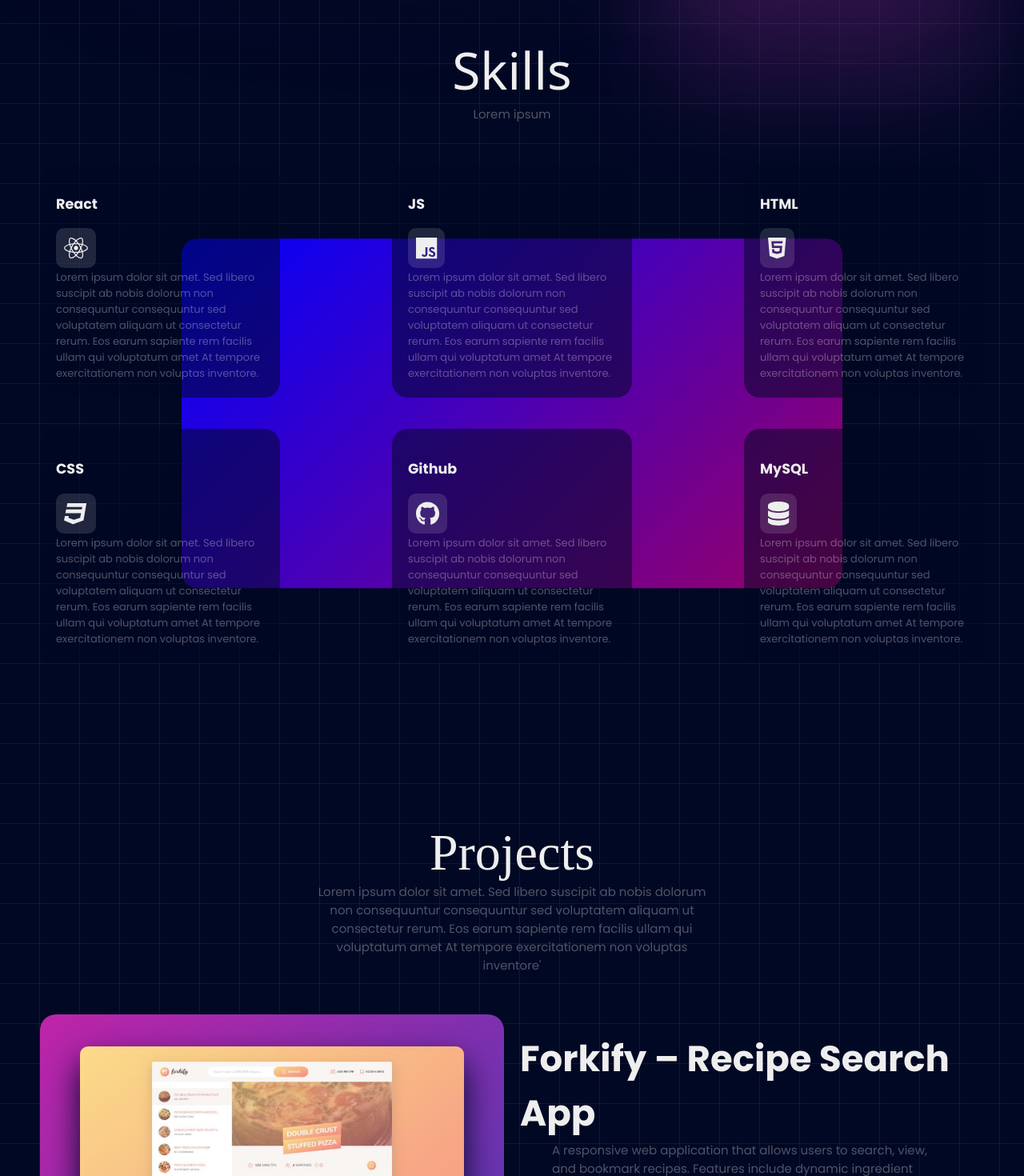
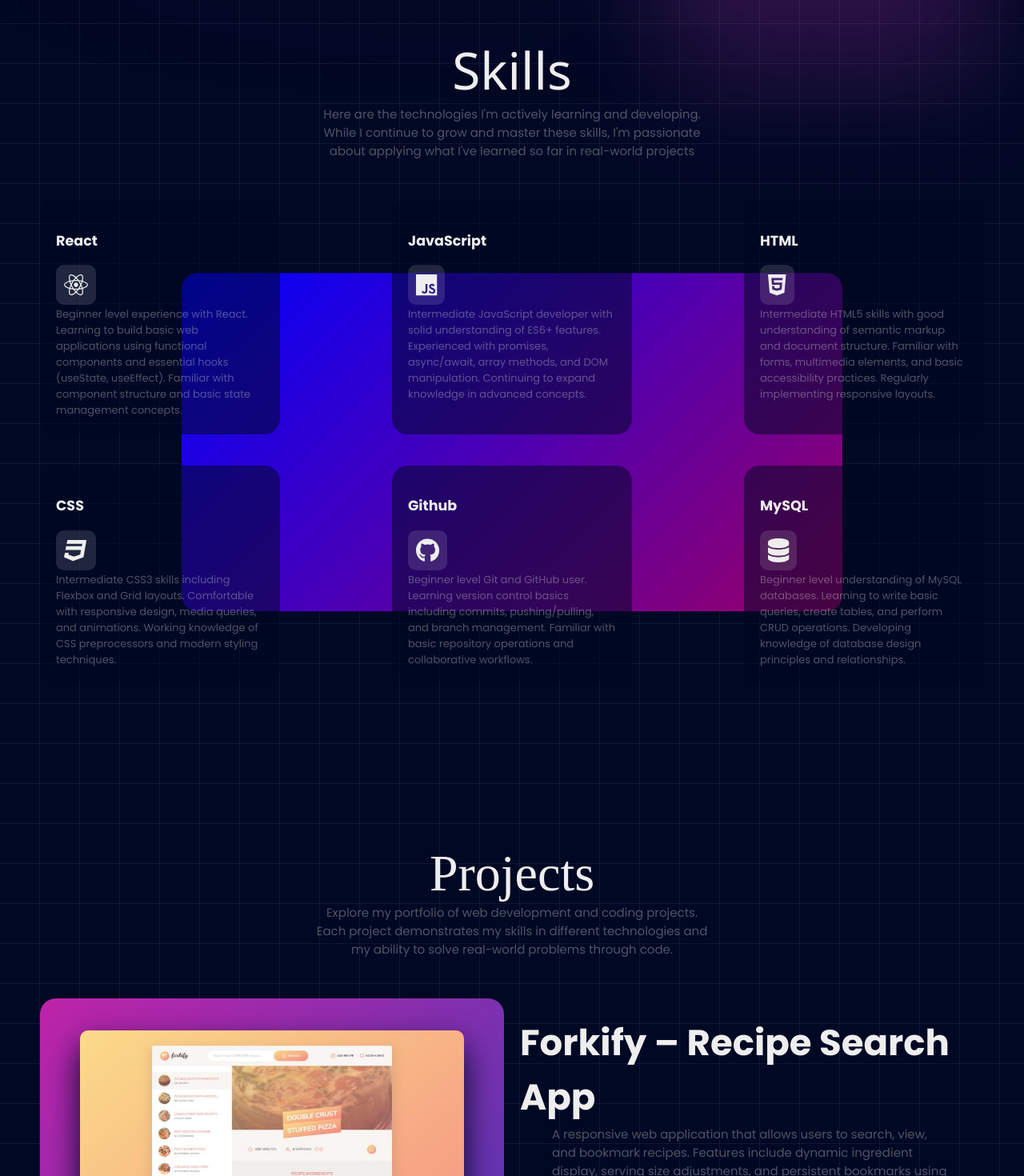
Before and after one commit to treenidad/portfolio-with-react, a React (Create React App) app: page / in a window 1280 px wide. Shown: the part 720-2190 px from the top of the page at 80% size. Built offline with nearby package versions, Linux system fonts and the light colour scheme; a web font is replaced by a local one.

Commit message:
Update profile picture and fix styles. Added text to Skills section.

```diff
--- a/src/App.css
+++ b/src/App.css
@@ -339,6 +339,11 @@ section {
       & .list{
         & .item{
           grid-template-columns: 1fr;
+          & img{
+            display: block;
+            width: 100%;
+            object-fit: cover;
+          }
           & .content{
             & h3{
               font-size: 1.2em;
--- a/src/components/Home.js
+++ b/src/components/Home.js
@@ -19,7 +19,7 @@ const Home = () => {
       </div>
       <div className="avatar">
         <div className="card">
-          <img src="/profile-pic.jpg" alt="profile-pic" />
+          <img src="/profile-pic.png" alt="profile-pic" />
           <div className="info">
             <div>Developer</div>
             <div>Filipino</div>
--- a/src/components/Projects.js
+++ b/src/components/Projects.js
@@ -39,7 +39,7 @@ const Projects = () => {
       </div>
 
       <div className="des" ref={(el) => el && refDivs.current.push(el)}>
-        Lorem ipsum dolor sit amet. Sed libero suscipit ab nobis dolorum non consequuntur consequuntur sed voluptatem aliquam ut consectetur rerum. Eos earum sapiente rem facilis ullam qui voluptatum amet At tempore exercitationem non voluptas inventore'
+        Explore my portfolio of web development and coding projects. Each project demonstrates my skills in different technologies and my ability to solve real-world problems through code.
       </div>
       <div className="list">
         {
--- a/src/components/Skills.js
+++ b/src/components/Skills.js
@@ -14,32 +14,32 @@ const Skills = () => {
   const [listSkills] = useState([
     {
       name: "React",
-      des: "Lorem ipsum dolor sit amet. Sed libero suscipit ab nobis dolorum non consequuntur consequuntur sed voluptatem aliquam ut consectetur rerum. Eos earum sapiente rem facilis ullam qui voluptatum amet At tempore exercitationem non voluptas inventore.",
+      des: "Beginner level experience with React. Learning to build basic web applications using functional components and essential hooks (useState, useEffect). Familiar with component structure and basic state management concepts.",
       icon: faReact,
     },
     {
-      name: "JS",
-      des: "Lorem ipsum dolor sit amet. Sed libero suscipit ab nobis dolorum non consequuntur consequuntur sed voluptatem aliquam ut consectetur rerum. Eos earum sapiente rem facilis ullam qui voluptatum amet At tempore exercitationem non voluptas inventore.",
+      name: "JavaScript",
+      des: "Intermediate JavaScript developer with solid understanding of ES6+ features. Experienced with promises, async/await, array methods, and DOM manipulation. Continuing to expand knowledge in advanced concepts.",
       icon: faJs,
     },
     {
       name: "HTML",
-      des: "Lorem ipsum dolor sit amet. Sed libero suscipit ab nobis dolorum non consequuntur consequuntur sed voluptatem aliquam ut consectetur rerum. Eos earum sapiente rem facilis ullam qui voluptatum amet At tempore exercitationem non voluptas inventore.",
+      des: "Intermediate HTML5 skills with good understanding of semantic markup and document structure. Familiar with forms, multimedia elements, and basic accessibility practices. Regularly implementing responsive layouts.",
       icon: faHtml5,
     },
     {
       name: "CSS",
-      des: "Lorem ipsum dolor sit amet. Sed libero suscipit ab nobis dolorum non consequuntur consequuntur sed voluptatem aliquam ut consectetur rerum. Eos earum sapiente rem facilis ullam qui voluptatum amet At tempore exercitationem non voluptas inventore.",
+      des: "Intermediate CSS3 skills including Flexbox and Grid layouts. Comfortable with responsive design, media queries, and animations. Working knowledge of CSS preprocessors and modern styling techniques.",
       icon: faCss3,
     },
     {
       name: "Github",
-      des: "Lorem ipsum dolor sit amet. Sed libero suscipit ab nobis dolorum non consequuntur consequuntur sed voluptatem aliquam ut consectetur rerum. Eos earum sapiente rem facilis ullam qui voluptatum amet At tempore exercitationem non voluptas inventore.",
+      des: "Beginner level Git and GitHub user. Learning version control basics including commits, pushing/pulling, and branch management. Familiar with basic repository operations and collaborative workflows.",
       icon: faGithub,
     },
     {
       name: "MySQL",
-      des: "Lorem ipsum dolor sit amet. Sed libero suscipit ab nobis dolorum non consequuntur consequuntur sed voluptatem aliquam ut consectetur rerum. Eos earum sapiente rem facilis ullam qui voluptatum amet At tempore exercitationem non voluptas inventore.",
+      des: "Beginner level understanding of MySQL databases. Learning to write basic queries, create tables, and perform CRUD operations. Developing knowledge of database design principles and relationships.",
       icon: faDatabase,
     },
   ]);
@@ -49,7 +49,7 @@ const Skills = () => {
   return (
     <section className="skills" ref={refTab}>
       <div className="title" ref={(el) => el && refDivs.current.push(el)}>Skills</div>
-      <div className="des" ref={(el) => el && refDivs.current.push(el)}>Lorem ipsum</div>
+      <div className="des" ref={(el) => el && refDivs.current.push(el)}>Here are the technologies I'm actively learning and developing. While I continue to grow and master these skills, I'm passionate about applying what I've learned so far in real-world projects</div>
       <div className="list">
         {
           listSkills.map((value, key) => (
```
Also changed, not shown: public/profile-pic.jpg (deleted), public/profile-pic.png (added).
